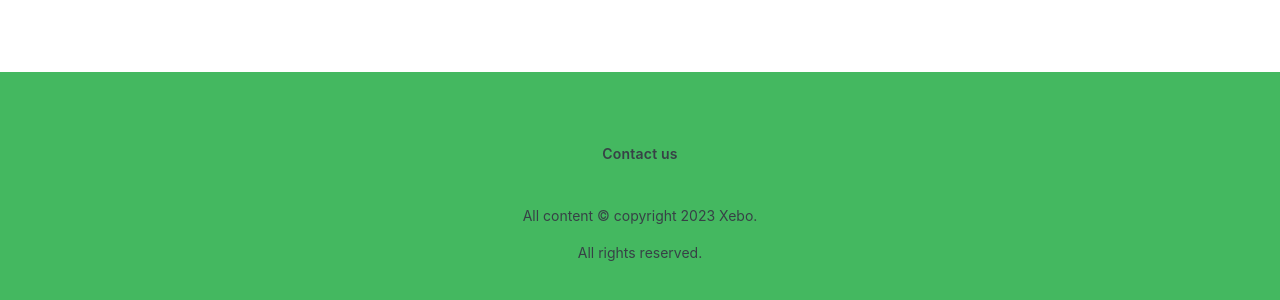
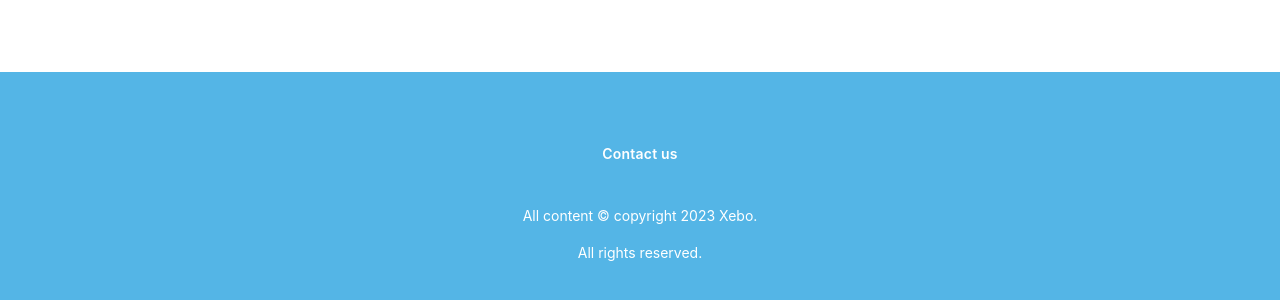
Before and after one commit to xebo-me/website, a React (Vite) app: page / in a window 1280 px wide. Shown: the part 792-1092 px from the top of the page. Built offline with nearby package versions, Linux system fonts and the light colour scheme; no server answers.

Commit message:
update to footer

```diff
--- a/src/Viewport/Footer.tsx
+++ b/src/Viewport/Footer.tsx
@@ -13,19 +13,19 @@ export const Footer = () => {
     const date = new Date().getFullYear();
 
     return (
-        <Stack component="footer" sx={{ py: 6, bgcolor: '#44b860' }} alignItems="center" justifyContent="center" spacing={2}>
+        <Stack component="footer" sx={{ py: 6, bgcolor: 'primary.main' }} alignItems="center" justifyContent="center" spacing={2}>
             <Box component="footer" sx={{ display: 'flex', justifyContent: 'center' }}>
                 {array.map((item, i) =>
-                    <Button key={i} sx={{ my: 2, mx: 0.5, color: 'text.primary' }}>
+                    <Button key={i} sx={{ my: 2, mx: 0.5, color: 'primary.contrastText' }}>
                         {item.title}
                     </Button>
                 )}
             </Box >
             <Stack alignItems="center" spacing={2}>
-                <Typography align="center" color="inherit" variant="body2">
+                <Typography align="center" color="primary.contrastText" variant="body2">
                     {`All content © copyright  ${date} ${import.meta.env.VITE_APP_NAME}.`}
                 </Typography >
-                <Typography align="center" color="inherit" variant="body2">
+                <Typography align="center" color="primary.contrastText" variant="body2">
                     All rights reserved.
                 </Typography>
             </Stack>
--- a/src/blocks/Section/Left.tsx
+++ b/src/blocks/Section/Left.tsx
@@ -12,7 +12,7 @@ const Left = (props: ContentProps<TextEntry>) => {
 
     return (
         <Container maxWidth="xl" sx={{ px: { xs: 2, md: 10 } }}>
-            <Grid container direction="row" justifyContent="center" alignItems="center" spacing={4} sx={{ py: 8 }}>
+            <Grid container direction="row" justifyContent="center" alignItems="center" spacing={4} sx={{ py: 15 }}>
                 <Grid xs={12} md={6} sx={{ mx: { xs: 2, md: 0 } }}>
                     <Typography align="left" variant="h2" sx={{ mb: 4 }}>
                         {contentEntry.fields.headline}
```
